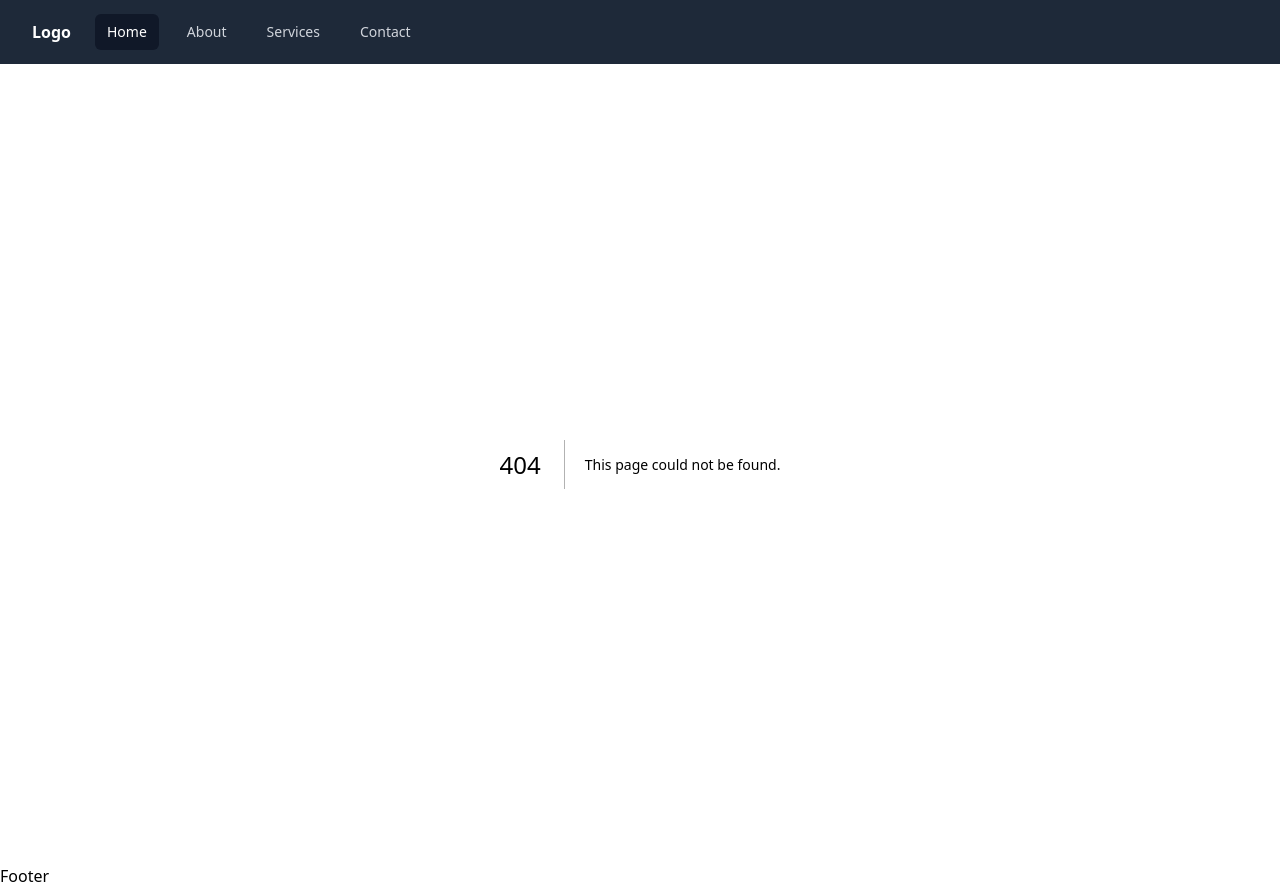
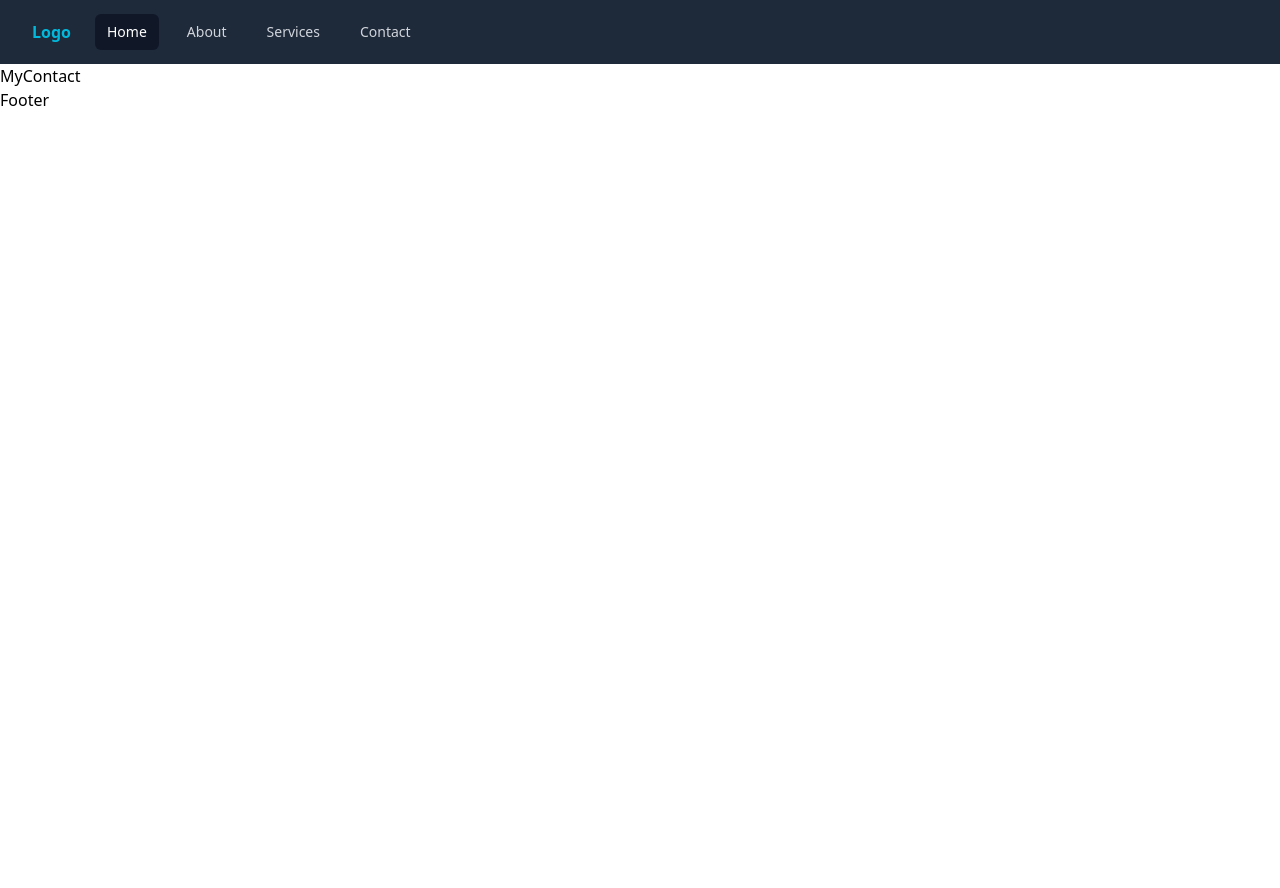
Before and after one commit to meizan2142/next.js, a Next.js app: page /contact/my-contact in a window 1280 px wide. Before the commit this address had no page. After the commit the page ends 800 px from the top, so only its background shows below. Built offline with nearby package versions, Linux system fonts and the light colour scheme.

Commit message:
created some routes

```diff
--- a/src/Components/Navbar.jsx
+++ b/src/Components/Navbar.jsx
@@ -2,9 +2,11 @@
 
 import { useState } from 'react';
 import Link from 'next/link';
+import { usePathname } from 'next/navigation';
 
 const Navbar = () => {
     const [isOpen, setIsOpen] = useState(false);
+    const pathName = usePathname();
 
     return (
         <nav className="bg-gray-800">
@@ -46,7 +48,7 @@ const Navbar = () => {
                     {/* Logo and desktop menu */}
                     <div className="flex-1 flex items-center justify-center sm:items-stretch sm:justify-start">
                         <div className="flex-shrink-0 flex items-center">
-                            <Link href="/" className="text-white font-bold">
+                            <Link href="/" className="font-bold text-cyan-500">
                                 Logo
                             </Link>
                         </div>
--- /dev/null
+++ b/src/app/contact/my-contact/page.jsx
@@ -0,0 +1,9 @@
+import React from 'react'
+
+const MyContact = () => {
+  return (
+    <div>MyContact</div>
+  )
+}
+
+export default MyContact
--- /dev/null
+++ b/src/app/contact/page.jsx
@@ -0,0 +1,9 @@
+import React from 'react'
+
+const Contact = () => {
+  return (
+    <div>Contact</div>
+  )
+}
+
+export default Contact
--- /dev/null
+++ b/src/app/services/page.jsx
@@ -0,0 +1,7 @@
+const SevicesPage = () => {
+    return (
+        <div>SevicesPage</div>
+    )
+}
+
+export default SevicesPage
```
